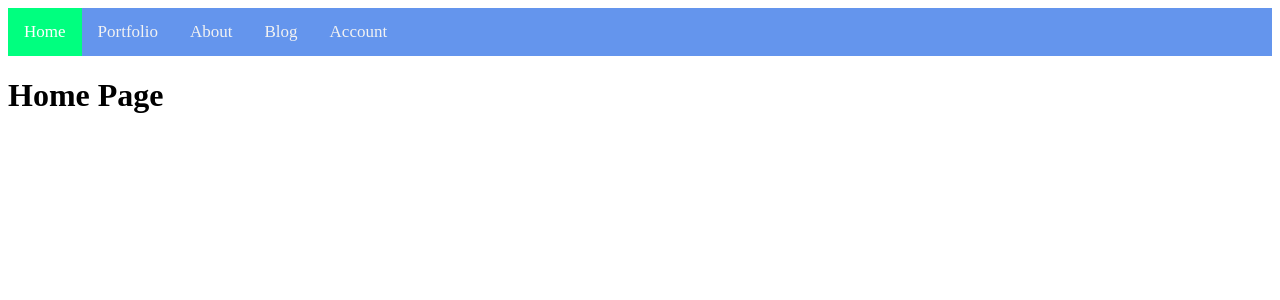
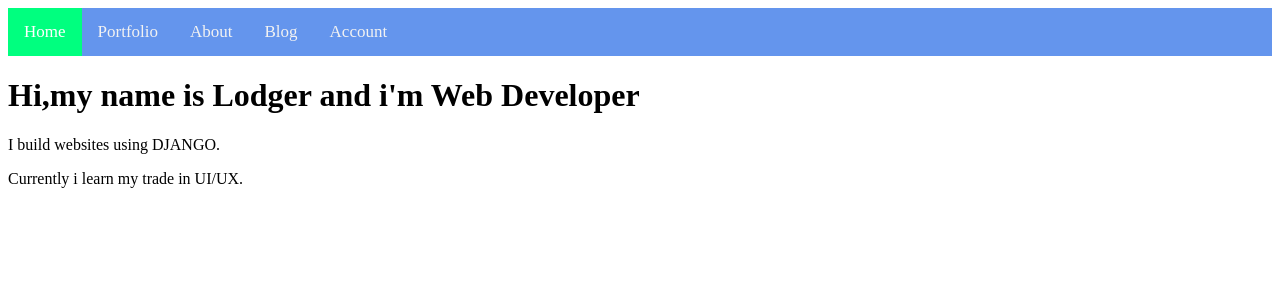
Before and after one commit to lodyne/my-portfolio, a Django app: template portfolio/templates/portfolio/home.html in a window 1280 px wide. Shown: the top 300 px of the page. Run offline with Django 3.2, Linux system fonts and the light colour scheme; the template is opened without the code that fills it, so the values that code supplies are empty.

Commit message:
add html,css for homepage

```diff
--- a/portfolio/templates/portfolio/base.html
+++ b/portfolio/templates/portfolio/base.html
@@ -15,11 +15,11 @@
 
 <body>
     <div class="topnav">
-        <a class="active" href="#home">Home</a>
-        <a href="#contact">Portfolio</a>
-        <a href="#about">About</a>
-        <a href="#about">Blog</a>
-        <a href="#about">Account</a>
+        <a class="active" href="{% url 'portfolio-home' %}">Home</a>
+        <a href="{% url 'portfolio-page' %}">Portfolio</a>
+        <a href="{% url 'portfolio-about' %}">About</a>
+        <a href="#blog">Blog</a>
+        <a href="#account">Account</a>
     </div>
     {% block content %} {% endblock content %}
 </body>
--- a/portfolio/templates/portfolio/home.html
+++ b/portfolio/templates/portfolio/home.html
@@ -1,4 +1,7 @@
-{% extends 'portfolio/base.html' %} {% block content %}
-<h1>Home Page</h1>
-
+{% extends 'portfolio/base.html' %} {% load static %}
+<link rel="stylesheet" href=" {% static 'portfolio/home.css' %}"> {% block content %}
+<h1>Hi,my name is Lodger and i'm Web Developer</h1>
+<p>I build websites using DJANGO.</p>
+<!-- to learn a trade = to acquire a skill in/ to gain knowledge of something -->
+<p>Currently i learn my trade in UI/UX.</p>
 {% endblock content %}
```
Also changed, not shown: portfolio/static/portfolio/home.css (added, +11 -0 lines).
